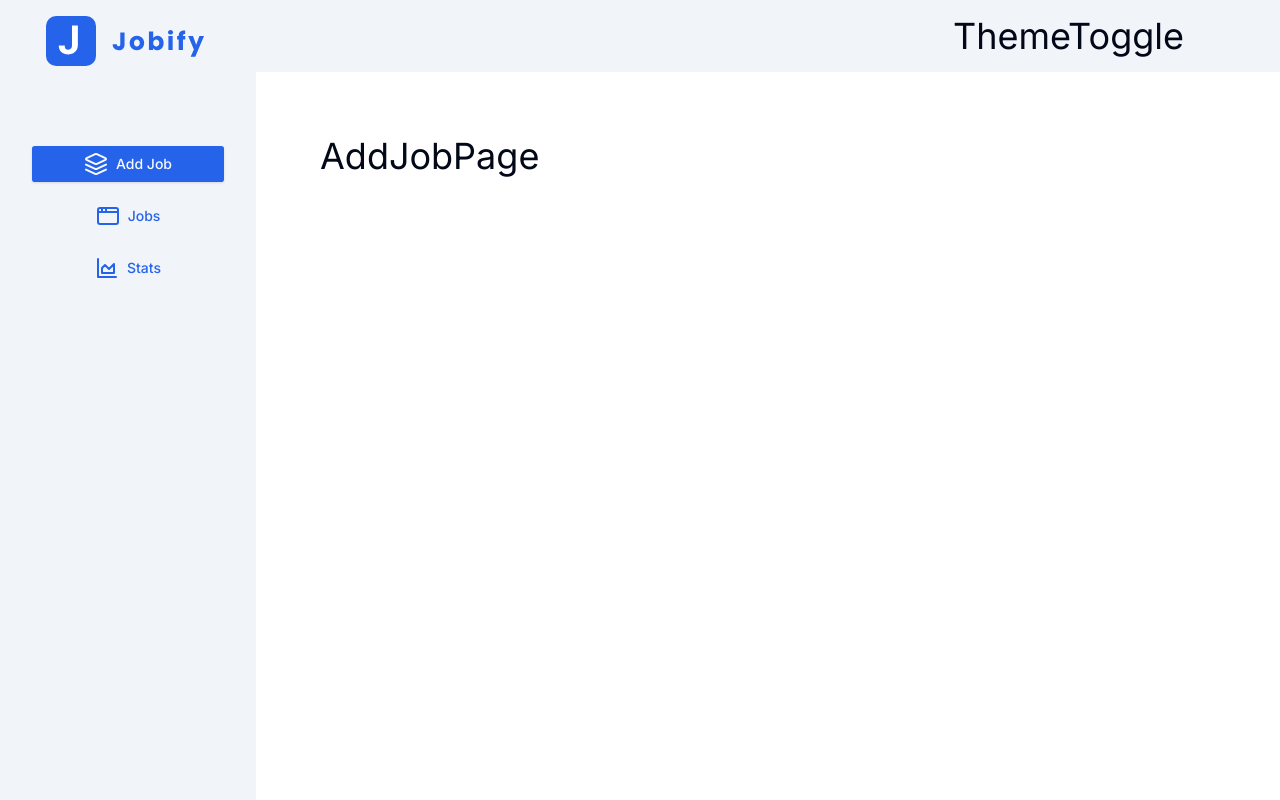
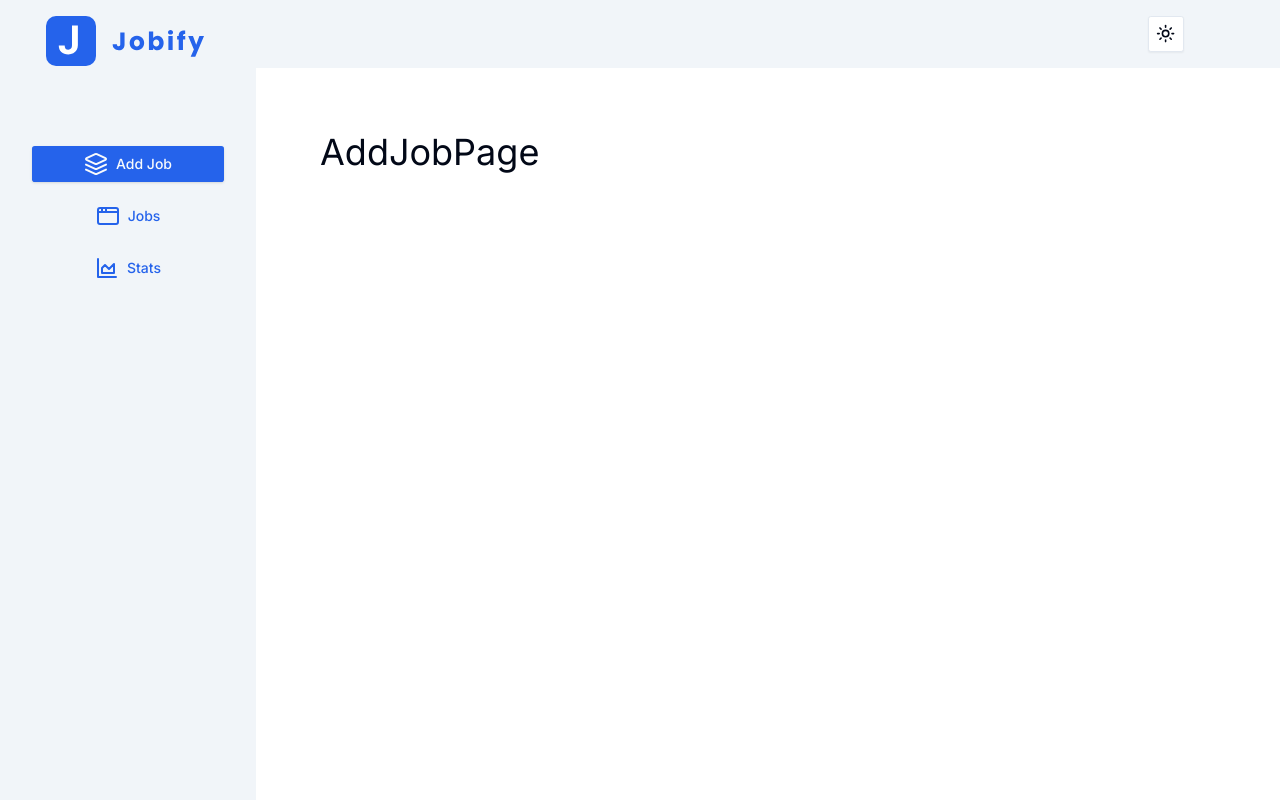
Before and after one commit to luciano44/jobify, a Next.js app: page /add-job in a window 1280 px wide. Built offline with nearby package versions, Linux system fonts and the light colour scheme.

Commit message:
add theme toggle navbar feature

```diff
--- a/app/layout.tsx
+++ b/app/layout.tsx
@@ -2,6 +2,7 @@
 import { Inter } from "next/font/google"
 import "./globals.css"
 import { ClerkProvider } from "@clerk/nextjs"
+import Providers from "./providers"
 
 const inter = Inter({ subsets: ["latin"] })
 
@@ -17,8 +18,10 @@
 }>) {
   return (
     <ClerkProvider>
-      <html lang="en">
-        <body className={inter.className}>{children}</body>
+      <html lang="en" suppressHydrationWarning>
+        <body className={inter.className}>
+          <Providers>{children}</Providers>
+        </body>
       </html>
     </ClerkProvider>
   )
--- /dev/null
+++ b/app/providers.tsx
@@ -0,0 +1,22 @@
+"use client"
+import ThemeProvider from "@/components/theme-provider"
+
+type Props = {
+  children: React.ReactNode
+}
+
+const Providers = ({ children }: Props) => {
+  return (
+    <>
+      <ThemeProvider
+        attribute="class"
+        defaultTheme="system"
+        enableSystem
+        disableTransitionOnChange
+      >
+        {children}
+      </ThemeProvider>
+    </>
+  )
+}
+export default Providers
--- a/components/ThemeToggle.tsx
+++ b/components/ThemeToggle.tsx
@@ -1,4 +1,40 @@
-const ThemeToggle = () => {
-  return <h2 className="text-4xl">ThemeToggle</h2>
+"use client"
+
+import * as React from "react"
+import { Moon, Sun } from "lucide-react"
+import { useTheme } from "next-themes"
+
+import { Button } from "@/components/ui/button"
+import {
+  DropdownMenu,
+  DropdownMenuContent,
+  DropdownMenuItem,
+  DropdownMenuTrigger,
+} from "@/components/ui/dropdown-menu"
+
+export default function ModeToggle() {
+  const { setTheme } = useTheme()
+
+  return (
+    <DropdownMenu>
+      <DropdownMenuTrigger asChild>
+        <Button variant="outline" size="icon">
+          <Sun className="h-[1.2rem] w-[1.2rem] rotate-0 scale-100 transition-all dark:-rotate-90 dark:scale-0" />
+          <Moon className="absolute h-[1.2rem] w-[1.2rem] rotate-90 scale-0 transition-all dark:rotate-0 dark:scale-100" />
+          <span className="sr-only">Toggle theme</span>
+        </Button>
+      </DropdownMenuTrigger>
+      <DropdownMenuContent align="end">
+        <DropdownMenuItem onClick={() => setTheme("light")}>
+          Light
+        </DropdownMenuItem>
+        <DropdownMenuItem onClick={() => setTheme("dark")}>
+          Dark
+        </DropdownMenuItem>
+        <DropdownMenuItem onClick={() => setTheme("system")}>
+          System
+        </DropdownMenuItem>
+      </DropdownMenuContent>
+    </DropdownMenu>
+  )
 }
-export default ThemeToggle
--- /dev/null
+++ b/components/theme-provider.tsx
@@ -0,0 +1,9 @@
+"use client"
+import * as React from "react"
+import { ThemeProvider as NextThemesProvider } from "next-themes"
+import { type ThemeProviderProps } from "next-themes/dist/types"
+
+function ThemeProvider({ children, ...props }: ThemeProviderProps) {
+  return <NextThemesProvider {...props}>{children}</NextThemesProvider>
+}
+export default ThemeProvider
```
Also changed, not shown: 1 other file (tests, documents, lock files or other folders).
